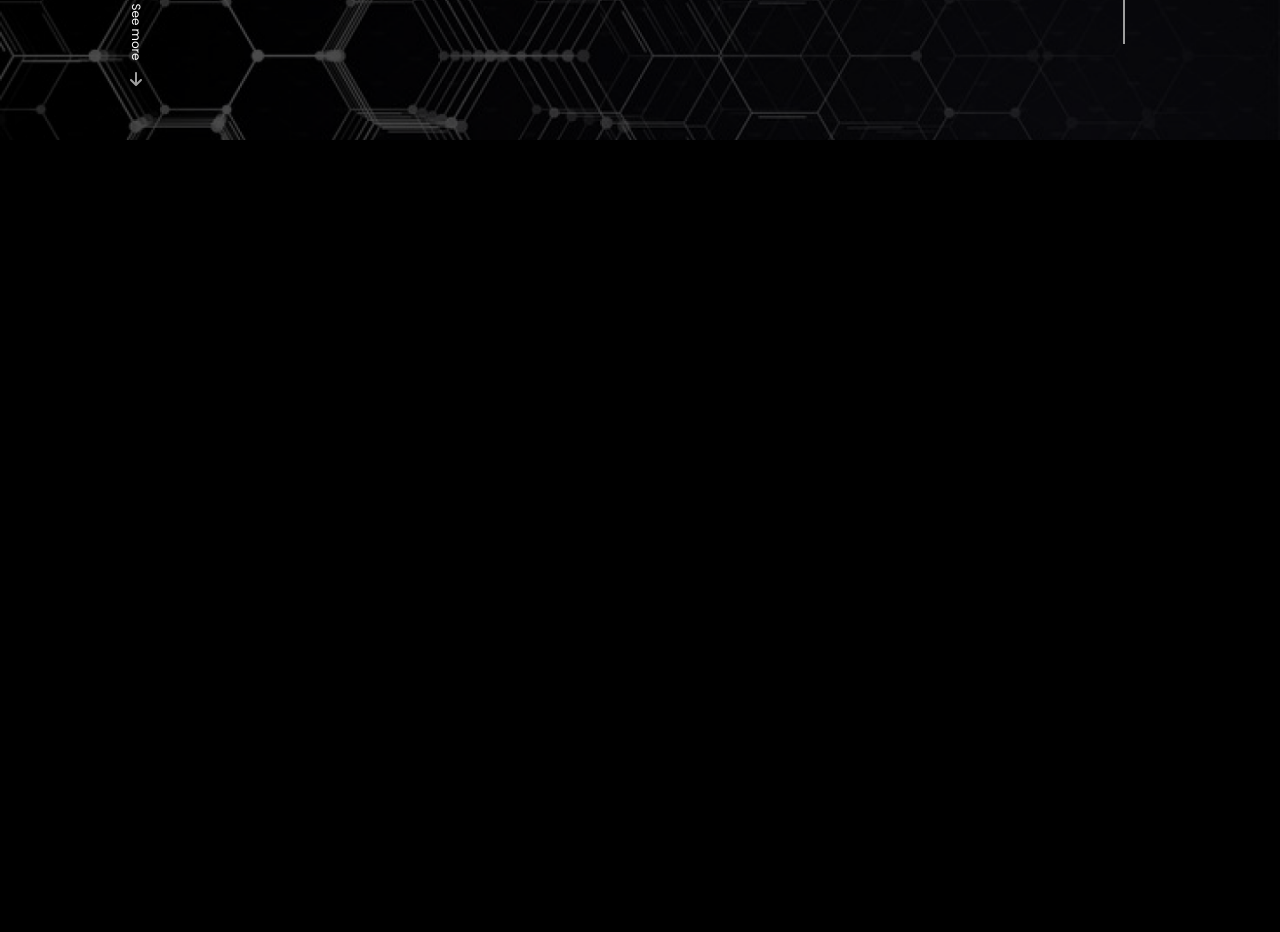
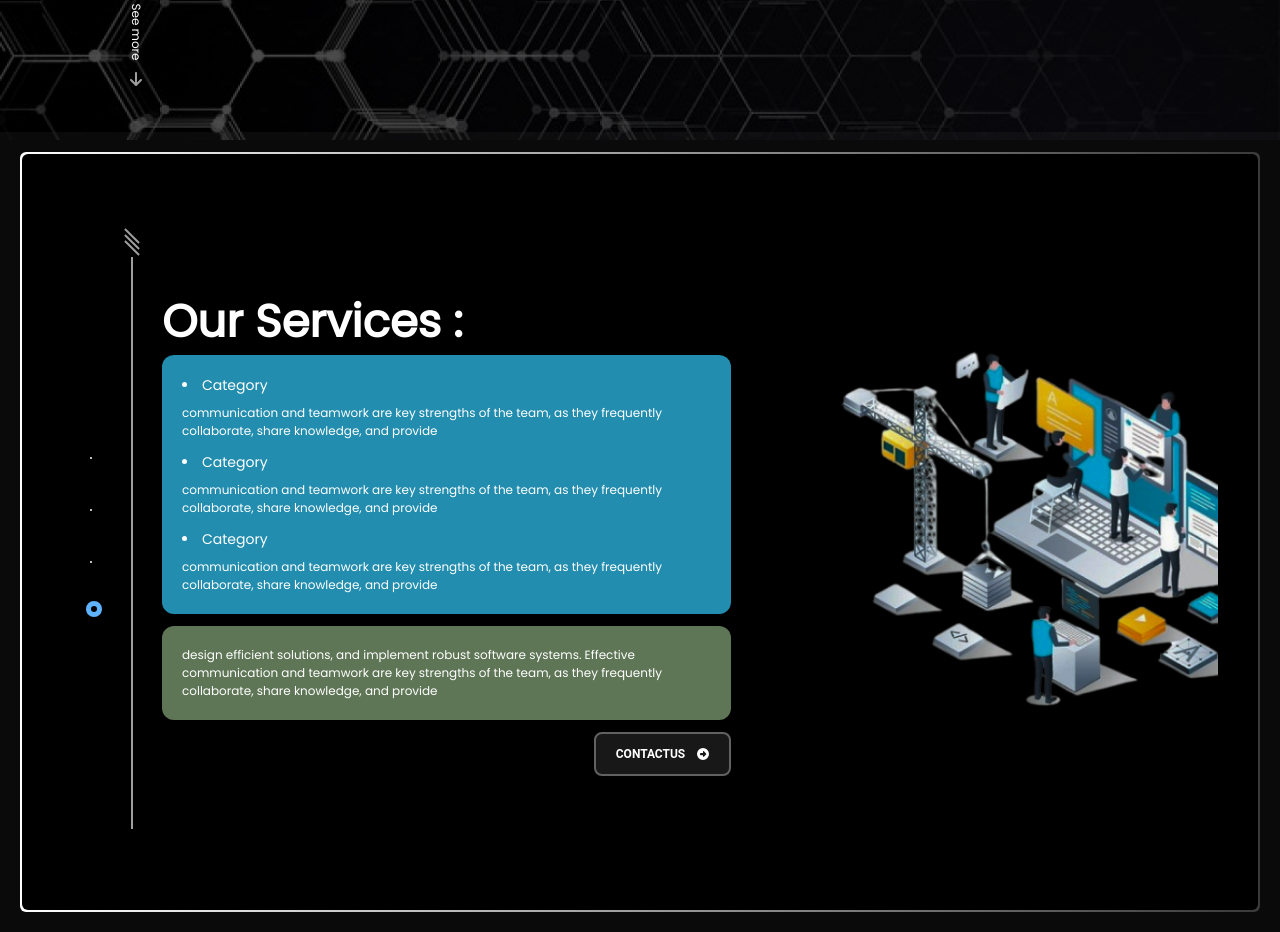
Before and after one commit to Shayangstp/highCodeWebsite, a Next.js app: page / in a window 1280 px wide. Shown: the part 660-1592 px from the top of the page. Before the commit the page ends 800 px from the top, so only its background shows below. Built offline with nearby package versions, Linux system fonts and the light colour scheme.

Commit message:
sec 2 done

```diff
--- a/app/components/Hero.jsx
+++ b/app/components/Hero.jsx
@@ -52,7 +52,7 @@ const Hero = () => {
   return (
     <section className="grid grid-cols-5 h-[90%]">
       {/* col 1 */}
-      <div className="flex justify-center items-center col-span-1 h-[100%]">
+      <div className="flex justify-center items-center col-span-1 h-[100%] ">
         <div className="text-white flex flex-col gap-7">
           {page.map((item, index) => (
             <div key={index}>
@@ -100,7 +100,7 @@ const Hero = () => {
       {/* col 3 */}
       <div className="col-span-1 h-[100%]">
         <div className="text-red-600 flex items-center justify-center p-5 h-[100%]">
-          <div className="border border-gray-500 w-0 h-[80%]"></div>
+          <div className="border border-gray-500 w-0 h-[50%]"></div>
           <div className="ms-10 flex flex-col gap-10">
             <FontAwesomeIcon
               icon={faGithub}
--- a/app/components/Nav.jsx
+++ b/app/components/Nav.jsx
@@ -11,7 +11,7 @@ import Link from "next/link";
 
 const Nav = () => {
   const [openNav, setOpenNav] = useState(false);
-  const [activeLink, setActiveLink] = useState(null);
+  const [activeLink, setActiveLink] = useState("/");
 
   const handleLinkClick = (link) => {
     setActiveLink(link);
--- /dev/null
+++ b/app/components/OurServices.jsx
@@ -0,0 +1,135 @@
+"use client";
+import React, { useState, useEffect } from "react";
+import { FontAwesomeIcon } from "@fortawesome/react-fontawesome";
+import {
+  faArrowDown,
+  faCircleDot,
+  faCircle,
+  faCircleRight,
+} from "@fortawesome/free-solid-svg-icons";
+import { Button } from "@material-tailwind/react";
+
+const page = ["home", "sec1", "sec2", "sec4"];
+
+const OurServices = () => {
+  const [activePage, setActivePage] = useState("home");
+  //scroll the bullet
+  useEffect(() => {
+    const handleScroll = () => {
+      const scrollTop = window.scrollY;
+      const windowHeight = window.innerHeight;
+      const documentHeight = document.documentElement.scrollHeight;
+
+      const scrollPercentage =
+        (scrollTop / (documentHeight - windowHeight)) * 100;
+
+      // Determine the active section based on the scroll percentage
+      let activeSection;
+      if (scrollPercentage < 25) {
+        activeSection = page[0];
+      } else if (scrollPercentage < 50) {
+        activeSection = page[1];
+      } else if (scrollPercentage < 75) {
+        activeSection = page[2];
+      } else {
+        activeSection = page[3];
+      }
+
+      setActivePage(activeSection);
+    };
+
+    window.addEventListener("scroll", handleScroll);
+    return () => {
+      window.removeEventListener("scroll", handleScroll);
+    };
+  }, []);
+  return (
+    <section className=" bg-gray-900 bg-opacity-30 h-full w-full p-5">
+      <div className="h-full w-full rounded-md bg-gradient-to-r from-white to-gray-opacity p-0.5">
+        <main className="grid grid-cols-8  h-full w-full bg-black rounded-md">
+          {/* col 1 */}
+          <div className="flex justify-center items-center col-span-5 ms-16 h-[100%] ">
+            <div className="text-white flex flex-col gap-7">
+              {page.map((item, index) => (
+                <div key={index}>
+                  {activePage === item ? (
+                    <FontAwesomeIcon
+                      icon={faCircleDot}
+                      className="text-[#5fb2ff]"
+                    />
+                  ) : (
+                    <FontAwesomeIcon
+                      icon={faCircle}
+                      className="text-[2px] ms-1"
+                    />
+                  )}
+                </div>
+              ))}
+            </div>
+
+            <div className="text-red-600 flex flex-col items-center justify-center p-5 h-[100%] w-[10%]">
+              <div className="flex flex-col ">
+                <div className="border border-gray-500 w-[20px] rotate-45"></div>
+                <div className="border border-gray-500 w-[20px] rotate-45 mt-1"></div>
+                <div className="border border-gray-500 w-[20px] rotate-45 mt-1"></div>
+              </div>
+              <div className="border border-gray-500 w-0 h-[80%] mt-2"></div>
+            </div>
+            {/* our services section */}
+            <div className="flex flex-col">
+              <div className="text-white text-[45px] font-bold">
+                Our Services :{" "}
+              </div>
+              <ul className="w-[90%] p-5 rounded-xl bg-[#228DAF] list-disc list-inside">
+                <li className="text-white text-[14px]">
+                  Category{" "}
+                  <p className="text-white mt-2 text-[12px]">
+                    communication and teamwork are key strengths of the team, as
+                    they frequently collaborate, share knowledge, and provide
+                  </p>
+                </li>
+
+                <li className="text-white mt-3 text-[14px]">
+                  Category{" "}
+                  <p className="text-white mt-2 text-[12px]">
+                    communication and teamwork are key strengths of the team, as
+                    they frequently collaborate, share knowledge, and provide
+                  </p>
+                </li>
+
+                <li className="text-white mt-3 text-[14px]">
+                  Category{" "}
+                  <p className="text-white mt-2 text-[12px]">
+                    communication and teamwork are key strengths of the team, as
+                    they frequently collaborate, share knowledge, and provide
+                  </p>
+                </li>
+              </ul>
+              <div className="w-[90%] p-5 rounded-xl bg-[#5E7656] mt-3">
+                <p className="text-white text-[12px]">
+                  design efficient solutions, and implement robust software
+                  systems. Effective communication and teamwork are key
+                  strengths of the team, as they frequently collaborate, share
+                  knowledge, and provide
+                </p>
+              </div>
+              <div className="text-end w-[90%]">
+                <Button className="bg-[#616161] bg-opacity-25 border-2 border-[#616161] mt-3 px-5">
+                  <span>ContactUS</span>
+                  <FontAwesomeIcon icon={faCircleRight} className="ms-3 " />
+                </Button>
+              </div>
+            </div>
+          </div>
+          {/* end of col 1 */}
+          <div className="flex justify-center items-center col-span-3 h-[100%]">
+            {/* test the img tag */}
+            <div className="sec2Wallpaper w-full h-full me-10" />
+          </div>
+        </main>
+      </div>
+    </section>
+  );
+};
+
+export default OurServices;
--- a/app/globals.css
+++ b/app/globals.css
@@ -10,3 +10,9 @@ body {
   background-image: url("../public/assets/test.png");
   background-size: cover;
 }
+.sec2Wallpaper {
+  background-image: url("../public/assets/sec2Wallpaper.png");
+  background-size: cover;
+  width: 450px;
+  height: 450px;
+}
--- a/app/page.jsx
+++ b/app/page.jsx
@@ -2,12 +2,14 @@
 import React from "react";
 import Hero from "./components/Hero";
 import Navbar from "./components/Nav";
+import OurServices from "./components/OurServices";
 
 const Home = () => {
   return (
     <div className="hero bg-cover bg-center h-[100vh]">
       <Navbar />
       <Hero />
+      <OurServices />
     </div>
   );
 };
--- a/tailwind.config.js
+++ b/tailwind.config.js
@@ -11,6 +11,7 @@ module.exports = withMT({
     extend: {
       colors: {
         "blue-transparent": "rgba(0, 179, 255, 0.22)",
+        "gray-opacity": "rgba(175, 175, 175, 0.29)",
       },
     },
   },
```
Also changed, not shown: public/assets/sec2Wallpaper.png (added).
